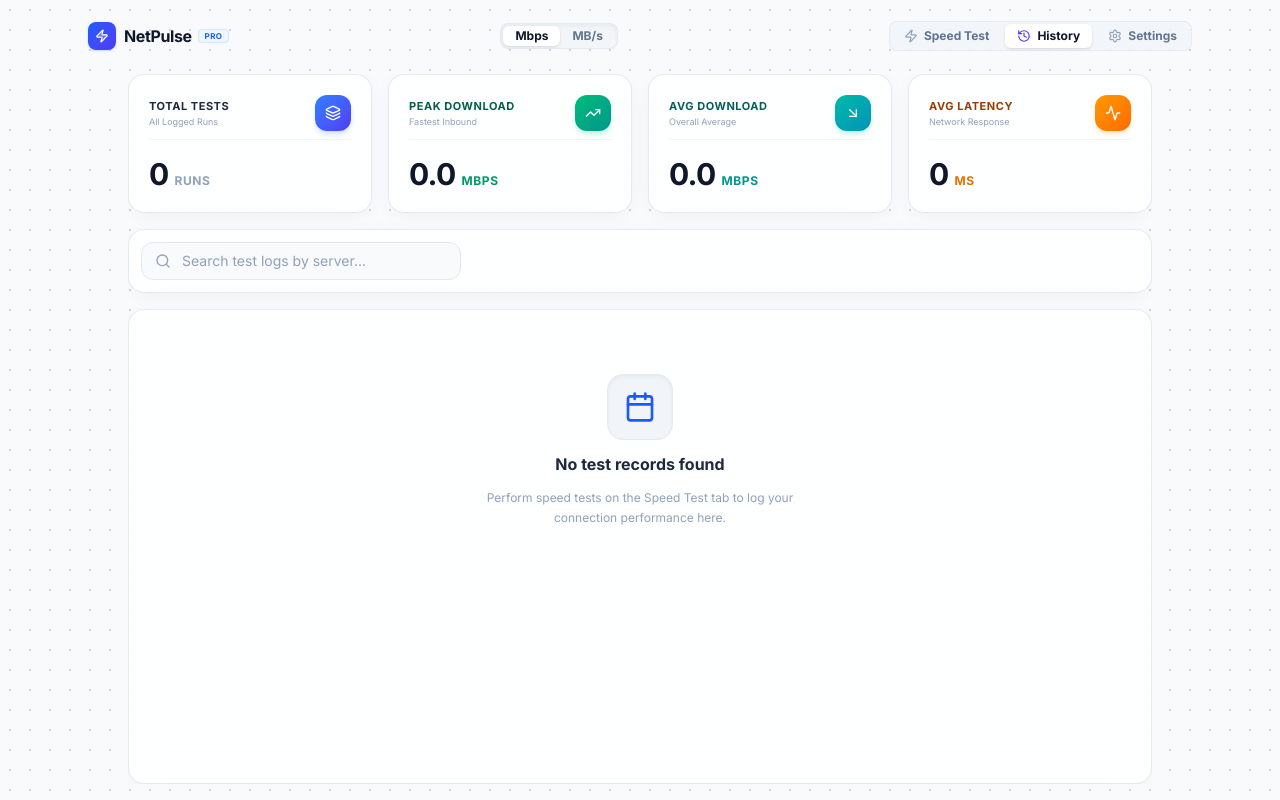
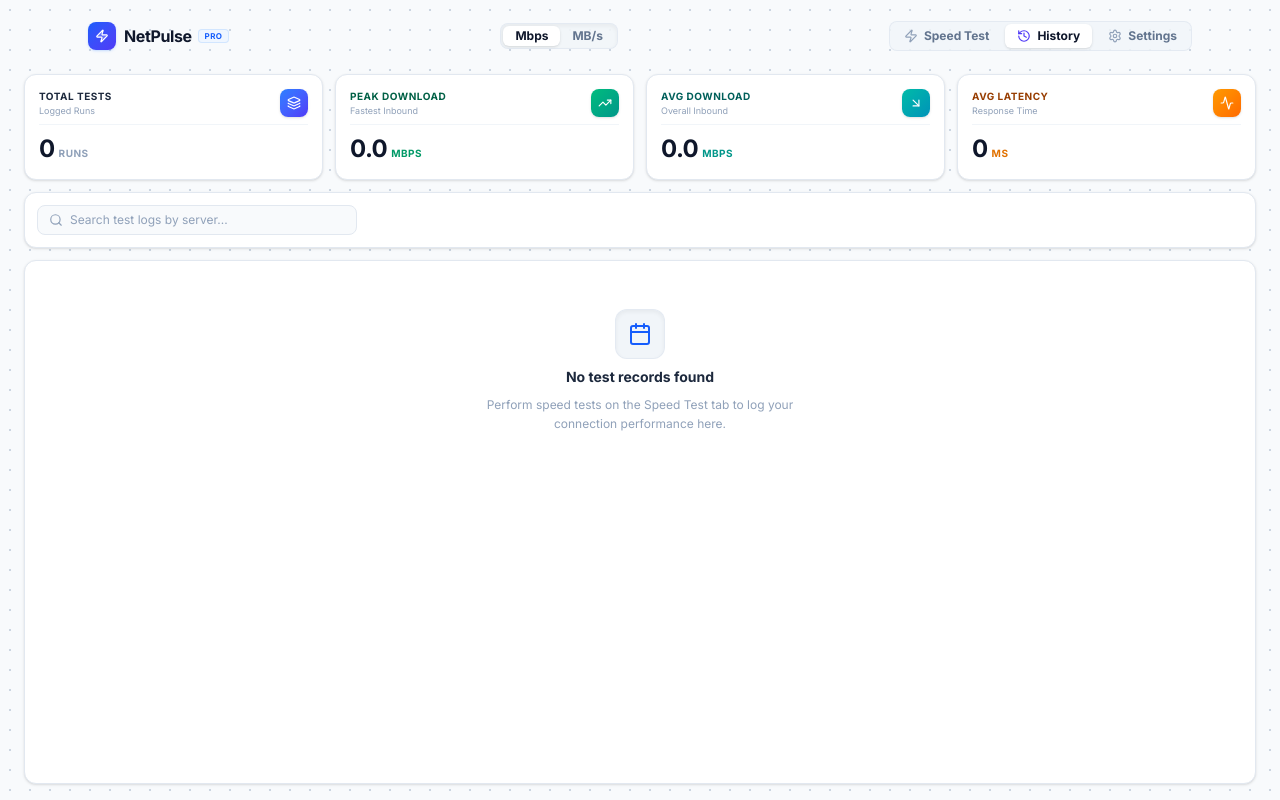
Before and after one commit to Suvesh108/NetPulse, a React (Vite) app: page / in a window 1280 px wide. Both pictures are taken after a click on the button "History". Built offline with nearby package versions, Linux system fonts and the light colour scheme.

Commit message:
fix: lock history table header in place with sticky header and enable smooth internal row scrolling

```diff
--- a/src/components/HistoryList.tsx
+++ b/src/components/HistoryList.tsx
@@ -53,122 +53,122 @@ export default function HistoryList({ results, onDeleteResult, onClearAll, unit
   });
 
   return (
-    <div className="w-full max-w-5xl mx-auto flex flex-col gap-4 flex-1 min-h-0 overflow-hidden h-full select-none" id="history-section">
+    <div className="w-full max-w-7xl 2xl:max-w-[1500px] mx-auto flex flex-col gap-3 flex-1 min-h-0 h-full select-none animate-fade-in" id="history-section">
 
-      {/* MODERN ANALYTICS 4-BENTO CARDS */}
-      <div className="grid grid-cols-2 md:grid-cols-4 gap-3 sm:gap-4 animate-fade-in">
+      {/* 1. MODERN ANALYTICS 4-BENTO CARDS (Compact) */}
+      <div className="grid grid-cols-2 md:grid-cols-4 gap-2.5 sm:gap-3 shrink-0">
 
         {/* CARD 1: Total Runs (Blue / Slate) */}
-        <div className="modern-glass-card rounded-2xl p-4 sm:p-5 flex flex-col justify-between relative overflow-hidden border border-slate-200/90 shadow-sm hover:shadow-md transition-all duration-200">
-          <div className="flex items-center justify-between pb-2 border-b border-slate-100">
+        <div className="bg-white rounded-xl p-3 sm:p-3.5 flex flex-col justify-between relative overflow-hidden border border-slate-200 shadow-sm">
+          <div className="flex items-center justify-between pb-1.5 border-b border-slate-100">
             <div className="flex flex-col">
-              <span className="text-[10px] sm:text-[11px] font-extrabold text-slate-800 uppercase tracking-wider">Total Tests</span>
-              <span className="text-[9px] text-slate-400 font-medium">All Logged Runs</span>
+              <span className="text-[10px] font-extrabold text-slate-800 uppercase tracking-wider">Total Tests</span>
+              <span className="text-[9px] text-slate-400 font-medium">Logged Runs</span>
             </div>
-            <div className="w-8 h-8 sm:w-9 sm:h-9 rounded-xl bg-gradient-to-br from-blue-500 to-indigo-600 text-white flex items-center justify-center shadow-md shadow-blue-500/20 shrink-0">
-              <Layers className="w-4 h-4" />
+            <div className="w-7 h-7 rounded-lg bg-gradient-to-br from-blue-500 to-indigo-600 text-white flex items-center justify-center shadow-sm shrink-0">
+              <Layers className="w-3.5 h-3.5" />
             </div>
           </div>
 
-          <div className="flex items-baseline gap-1.5 mt-3 pt-1">
-            <span className="font-sans text-2xl sm:text-3xl font-black text-slate-900 tracking-tight">{totalTests}</span>
-            <span className="text-xs text-slate-400 font-bold uppercase tracking-wider">Runs</span>
+          <div className="flex items-baseline gap-1 mt-2">
+            <span className="font-sans text-2xl font-black text-slate-900 tracking-tight">{totalTests}</span>
+            <span className="text-[10px] text-slate-400 font-bold uppercase tracking-wider">Runs</span>
           </div>
         </div>
 
         {/* CARD 2: Peak Download (Emerald) */}
-        <div className="modern-glass-card rounded-2xl p-4 sm:p-5 flex flex-col justify-between relative overflow-hidden border border-slate-200/90 shadow-sm hover:shadow-md transition-all duration-200">
-          <div className="flex items-center justify-between pb-2 border-b border-slate-100">
+        <div className="bg-white rounded-xl p-3 sm:p-3.5 flex flex-col justify-between relative overflow-hidden border border-slate-200 shadow-sm">
+          <div className="flex items-center justify-between pb-1.5 border-b border-slate-100">
             <div className="flex flex-col">
-              <span className="text-[10px] sm:text-[11px] font-extrabold text-emerald-800 uppercase tracking-wider">Peak Download</span>
+              <span className="text-[10px] font-extrabold text-emerald-800 uppercase tracking-wider">Peak Download</span>
               <span className="text-[9px] text-slate-400 font-medium">Fastest Inbound</span>
             </div>
-            <div className="w-8 h-8 sm:w-9 sm:h-9 rounded-xl bg-gradient-to-br from-emerald-500 to-teal-600 text-white flex items-center justify-center shadow-md shadow-emerald-500/20 shrink-0">
-              <TrendingUp className="w-4 h-4" />
+            <div className="w-7 h-7 rounded-lg bg-gradient-to-br from-emerald-500 to-teal-600 text-white flex items-center justify-center shadow-sm shrink-0">
+              <TrendingUp className="w-3.5 h-3.5" />
             </div>
           </div>
 
-          <div className="flex items-baseline gap-1.5 mt-3 pt-1">
-            <span className="font-sans text-2xl sm:text-3xl font-black text-slate-900 tracking-tight">{bestDownload}</span>
-            <span className="text-xs text-emerald-600 font-bold uppercase tracking-wider">{unit}</span>
+          <div className="flex items-baseline gap-1 mt-2">
+            <span className="font-sans text-2xl font-black text-slate-900 tracking-tight">{bestDownload}</span>
+            <span className="text-[10px] text-emerald-600 font-bold uppercase tracking-wider">{unit}</span>
           </div>
         </div>
 
         {/* CARD 3: Avg Download (Teal / Cyan) */}
-        <div className="modern-glass-card rounded-2xl p-4 sm:p-5 flex flex-col justify-between relative overflow-hidden border border-slate-200/90 shadow-sm hover:shadow-md transition-all duration-200">
-          <div className="flex items-center justify-between pb-2 border-b border-slate-100">
+        <div className="bg-white rounded-xl p-3 sm:p-3.5 flex flex-col justify-between relative overflow-hidden border border-slate-200 shadow-sm">
+          <div className="flex items-center justify-between pb-1.5 border-b border-slate-100">
             <div className="flex flex-col">
-              <span className="text-[10px] sm:text-[11px] font-extrabold text-teal-800 uppercase tracking-wider">Avg Download</span>
-              <span className="text-[9px] text-slate-400 font-medium">Overall Average</span>
+              <span className="text-[10px] font-extrabold text-teal-800 uppercase tracking-wider">Avg Download</span>
+              <span className="text-[9px] text-slate-400 font-medium">Overall Inbound</span>
             </div>
-            <div className="w-8 h-8 sm:w-9 sm:h-9 rounded-xl bg-gradient-to-br from-teal-500 to-cyan-600 text-white flex items-center justify-center shadow-md shadow-teal-500/20 shrink-0">
-              <ArrowDownRight className="w-4 h-4" />
+            <div className="w-7 h-7 rounded-lg bg-gradient-to-br from-teal-500 to-cyan-600 text-white flex items-center justify-center shadow-sm shrink-0">
+              <ArrowDownRight className="w-3.5 h-3.5" />
             </div>
           </div>
 
-          <div className="flex items-baseline gap-1.5 mt-3 pt-1">
-            <span className="font-sans text-2xl sm:text-3xl font-black text-slate-900 tracking-tight">{avgDownload}</span>
-            <span className="text-xs text-teal-600 font-bold uppercase tracking-wider">{unit}</span>
+          <div className="flex items-baseline gap-1 mt-2">
+            <span className="font-sans text-2xl font-black text-slate-900 tracking-tight">{avgDownload}</span>
+            <span className="text-[10px] text-teal-600 font-bold uppercase tracking-wider">{unit}</span>
           </div>
         </div>
 
         {/* CARD 4: Avg Latency (Amber) */}
-        <div className="modern-glass-card rounded-2xl p-4 sm:p-5 flex flex-col justify-between relative overflow-hidden border border-slate-200/90 shadow-sm hover:shadow-md transition-all duration-200">
-          <div className="flex items-center justify-between pb-2 border-b border-slate-100">
+        <div className="bg-white rounded-xl p-3 sm:p-3.5 flex flex-col justify-between relative overflow-hidden border border-slate-200 shadow-sm">
+          <div className="flex items-center justify-between pb-1.5 border-b border-slate-100">
             <div className="flex flex-col">
-              <span className="text-[10px] sm:text-[11px] font-extrabold text-amber-800 uppercase tracking-wider">Avg Latency</span>
-              <span className="text-[9px] text-slate-400 font-medium">Network Response</span>
+              <span className="text-[10px] font-extrabold text-amber-800 uppercase tracking-wider">Avg Latency</span>
+              <span className="text-[9px] text-slate-400 font-medium">Response Time</span>
             </div>
-            <div className="w-8 h-8 sm:w-9 sm:h-9 rounded-xl bg-gradient-to-br from-amber-500 to-orange-500 text-white flex items-center justify-center shadow-md shadow-amber-500/20 shrink-0">
-              <Activity className="w-4 h-4" />
+            <div className="w-7 h-7 rounded-lg bg-gradient-to-br from-amber-500 to-orange-500 text-white flex items-center justify-center shadow-sm shrink-0">
+              <Activity className="w-3.5 h-3.5" />
             </div>
           </div>
 
-          <div className="flex items-baseline gap-1.5 mt-3 pt-1">
-            <span className="font-sans text-2xl sm:text-3xl font-black text-slate-900 tracking-tight">{avgPing}</span>
-            <span className="text-xs text-amber-600 font-bold uppercase tracking-wider">ms</span>
+          <div className="flex items-baseline gap-1 mt-2">
+            <span className="font-sans text-2xl font-black text-slate-900 tracking-tight">{avgPing}</span>
+            <span className="text-[10px] text-amber-600 font-bold uppercase tracking-wider">ms</span>
           </div>
         </div>
       </div>
 
-      {/* SEARCH & CONTROL TOOLBAR */}
-      <div className="flex flex-col md:flex-row gap-3 items-center justify-between modern-glass-card p-3 rounded-2xl border border-slate-200/90 shadow-sm">
-        <div className="relative w-full md:w-80">
-          <Search className="w-4 h-4 text-slate-400 absolute left-3.5 top-1/2 -translate-y-1/2" />
+      {/* 2. SEARCH & CONTROL TOOLBAR */}
+      <div className="flex flex-col sm:flex-row gap-2.5 items-center justify-between bg-white p-2.5 sm:p-3 rounded-xl border border-slate-200 shadow-sm shrink-0">
+        <div className="relative w-full sm:w-80">
+          <Search className="w-3.5 h-3.5 text-slate-400 absolute left-3 top-1/2 -translate-y-1/2" />
           <input
             id="history-search-input"
             type="text"
             placeholder="Search test logs by server..."
             value={searchTerm}
             onChange={(e) => setSearchTerm(e.target.value)}
-            className="w-full bg-slate-50 text-xs sm:text-sm text-slate-900 placeholder:text-slate-400 border border-slate-200 rounded-xl pl-10 pr-4 py-2 outline-none focus:border-blue-500 focus:ring-2 focus:ring-blue-500/10 transition-all font-sans"
+            className="w-full bg-slate-50 text-xs text-slate-900 placeholder:text-slate-400 border border-slate-200 rounded-lg pl-8 pr-3 py-1.5 outline-none focus:border-blue-500 focus:ring-1 focus:ring-blue-500/20 transition-all font-sans"
           />
         </div>
 
         {totalTests > 0 && (
-          <div className="flex items-center gap-2.5 w-full md:w-auto justify-end">
+          <div className="flex items-center gap-2 w-full sm:w-auto justify-end">
             <button
               id="export-csv-btn"
               onClick={handleExportData}
-              className="flex items-center gap-1.5 bg-white hover:bg-slate-50 text-slate-800 text-xs font-bold px-3.5 py-2 rounded-xl border border-slate-200 transition-all cursor-pointer shadow-sm active:scale-95"
+              className="flex items-center gap-1.5 bg-white hover:bg-slate-50 text-slate-800 text-xs font-bold px-3 py-1.5 rounded-lg border border-slate-200 transition-all cursor-pointer shadow-sm active:scale-95"
             >
               <Download className="w-3.5 h-3.5 text-blue-600" />
-              <span>Export Report</span>
+              <span>Export</span>
             </button>
 
             {!showConfirmClear ? (
               <button
                 id="clear-all-trigger"
                 onClick={() => setShowConfirmClear(true)}
-                className="flex items-center gap-1.5 bg-rose-50 hover:bg-rose-100 text-rose-600 text-xs font-bold px-3.5 py-2 rounded-xl border border-rose-200/80 transition-all cursor-pointer active:scale-95"
+                className="flex items-center gap-1.5 bg-rose-50 hover:bg-rose-100 text-rose-600 text-xs font-bold px-3 py-1.5 rounded-lg border border-rose-200/80 transition-all cursor-pointer active:scale-95"
               >
                 <Trash2 className="w-3.5 h-3.5" />
                 <span>Clear All</span>
               </button>
             ) : (
-              <div className="flex items-center gap-2 animate-fade-in bg-white border border-rose-200 p-1 rounded-xl shadow-sm">
-                <span className="text-[11px] text-rose-600 font-semibold px-2 flex items-center gap-1">
-                  <AlertTriangle className="w-3.5 h-3.5 shrink-0 text-rose-600" /> Confirm?
+              <div className="flex items-center gap-1.5 animate-fade-in bg-white border border-rose-200 p-0.5 rounded-lg shadow-sm">
+                <span className="text-[10px] text-rose-600 font-semibold px-1.5 flex items-center gap-1">
+                  <AlertTriangle className="w-3 h-3 shrink-0 text-rose-600" /> Clear?
                 </span>
                 <button
                   id="confirm-clear-btn"
@@ -176,15 +176,15 @@ export default function HistoryList({ results, onDeleteResult, onClearAll, unit
                     onClearAll();
                     setShowConfirmClear(false);
                   }}
-                  className="bg-rose-600 hover:bg-rose-700 text-white text-[11px] font-bold px-2.5 py-1.5 rounded-lg cursor-pointer"
+                  className="bg-rose-600 hover:bg-rose-700 text-white text-[10px] font-bold px-2 py-1 rounded cursor-pointer"
                 >
                   Yes
                 </button>
                 <button
                   onClick={() => setShowConfirmClear(false)}
-                  className="bg-slate-100 hover:bg-slate-200 text-slate-700 text-[11px] font-bold px-2.5 py-1.5 rounded-lg cursor-pointer"
+                  className="bg-slate-100 hover:bg-slate-200 text-slate-700 text-[10px] font-bold px-2 py-1 rounded cursor-pointer"
                 >
-                  Cancel
+                  No
                 </button>
               </div>
             )}
@@ -192,14 +192,14 @@ export default function HistoryList({ results, onDeleteResult, onClearAll, unit
         )}
       </div>
 
-      {/* MODERN DATA TABLE & MOBILE CARD STACK */}
-      <div className="modern-glass-card rounded-2xl overflow-hidden shadow-sm flex-1 min-h-0 flex flex-col border border-slate-200/90" id="history-list-container">
+      {/* 3. SCROLLABLE DATA TABLE WITH FROZEN STICKY HEADER */}
+      <div className="bg-white rounded-xl shadow-sm flex-1 min-h-0 flex flex-col border border-slate-200 overflow-hidden" id="history-list-container">
         {filteredResults.length === 0 ? (
-          <div className="px-6 py-16 flex flex-col items-center justify-center text-center gap-3 text-slate-400">
-            <div className="p-4 bg-slate-100 rounded-2xl border border-slate-200/80 text-blue-600 shadow-inner">
-              <Calendar className="w-8 h-8" />
+          <div className="px-6 py-12 flex flex-col items-center justify-center text-center gap-2 text-slate-400">
+            <div className="p-3 bg-slate-100 rounded-xl border border-slate-200/80 text-blue-600 shadow-inner">
+              <Calendar className="w-6 h-6" />
             </div>
-            <h3 className="font-sans font-bold text-base text-slate-800">No test records found</h3>
+            <h3 className="font-sans font-bold text-sm text-slate-800">No test records found</h3>
             <p className="font-sans text-xs max-w-xs text-slate-400 leading-relaxed">
               {searchTerm
                 ? 'No logs matched your search. Clear your search term to view all results.'
@@ -208,17 +208,17 @@ export default function HistoryList({ results, onDeleteResult, onClearAll, unit
             </p>
           </div>
         ) : (
-          <div className="overflow-x-auto overflow-y-auto flex-1 min-h-0">
+          <div className="overflow-x-auto overflow-y-auto flex-1 min-h-0 max-h-[calc(100vh-270px)]">
             {/* Desktop Table View */}
             <table className="w-full text-left font-sans border-collapse hidden md:table">
-              <thead className="sticky top-0 z-10 bg-slate-50/90 backdrop-blur-md">
-                <tr className="border-b border-slate-200 text-[10px] tracking-wider text-slate-500 uppercase font-extrabold">
-                  <th className="px-6 py-3.5">Timestamp</th>
-                  <th className="px-6 py-3.5">Server Node</th>
-                  <th className="px-6 py-3.5 text-right">Download</th>
-                  <th className="px-6 py-3.5 text-right">Upload</th>
-                  <th className="px-6 py-3.5 text-right">Ping / Jitter</th>
-                  <th className="px-4 py-3.5 text-center">Action</th>
+              <thead className="sticky top-0 z-20 bg-slate-100 border-b border-slate-200 shadow-xs">
+                <tr className="text-[10px] tracking-wider text-slate-600 uppercase font-black">
+                  <th className="px-5 py-2.5 bg-slate-100">Timestamp</th>
+                  <th className="px-5 py-2.5 bg-slate-100">Server Node</th>
+                  <th className="px-5 py-2.5 bg-slate-100 text-right">Download</th>
+                  <th className="px-5 py-2.5 bg-slate-100 text-right">Upload</th>
+                  <th className="px-5 py-2.5 bg-slate-100 text-right">Ping / Jitter</th>
+                  <th className="px-4 py-2.5 bg-slate-100 text-center">Action</th>
                 </tr>
               </thead>
               <tbody className="divide-y divide-slate-100">
@@ -227,9 +227,9 @@ export default function HistoryList({ results, onDeleteResult, onClearAll, unit
                   const localFullDate = new Date(result.timestamp).toLocaleDateString([], { month: 'short', day: 'numeric' });
 
                   return (
-                    <tr key={result.id} className="hover:bg-blue-50/30 transition-colors group">
+                    <tr key={result.id} className="hover:bg-slate-50/80 transition-colors group">
                       {/* Timestamp */}
-                      <td className="px-6 py-3.5">
+                      <td className="px-5 py-2.5">
                         <div className="flex flex-col">
                           <span className="text-slate-900 font-bold text-xs">{localDateStr}</span>
                           <span className="text-[10px] text-slate-400 font-medium">{localFullDate}</span>
@@ -237,17 +237,17 @@ export default function HistoryList({ results, onDeleteResult, onClearAll, unit
                       </td>
 
                       {/* Server Node */}
-                      <td className="px-6 py-3.5">
+                      <td className="px-5 py-2.5">
                         <div className="flex items-center gap-2">
-                          <div className="w-6 h-6 rounded-lg bg-blue-50 text-blue-600 flex items-center justify-center shrink-0">
+                          <div className="w-6 h-6 rounded-md bg-blue-50 text-blue-600 flex items-center justify-center shrink-0">
                             <Zap className="w-3 h-3" />
                           </div>
-                          <span className="text-xs text-slate-800 font-bold truncate max-w-[180px]">{result.serverName}</span>
+                          <span className="text-xs text-slate-800 font-bold truncate max-w-[220px]">{result.serverName}</span>
                         </div>
                       </td>
 
                       {/* Download */}
-                      <td className="px-6 py-3.5 text-right">
+                      <td className="px-5 py-2.5 text-right">
                         <div className="flex items-baseline justify-end gap-1">
                           <span className="font-sans font-black text-sm text-emerald-600">{(result.downloadMbps / factor).toFixed(1)}</span>
                           <span className="text-[10px] text-emerald-600 font-bold">{unit}</span>
@@ -255,7 +255,7 @@ export default function HistoryList({ results, onDeleteResult, onClearAll, unit
                       </td>
 
                       {/* Upload */}
-                      <td className="px-6 py-3.5 text-right">
+                      <td className="px-5 py-2.5 text-right">
                         <div className="flex items-baseline justify-end gap-1">
                           <span className="font-sans font-black text-sm text-violet-600">{(result.uploadMbps / factor).toFixed(1)}</span>
                           <span className="text-[10px] text-violet-600 font-bold">{unit}</span>
@@ -263,7 +263,7 @@ export default function HistoryList({ results, onDeleteResult, onClearAll, unit
                       </td>
 
                       {/* Ping & Jitter */}
-                      <td className="px-6 py-3.5 text-right font-mono">
+                      <td className="px-5 py-2.5 text-right font-mono">
                         <div className="flex flex-col text-xs gap-0.5">
                           <span className="font-bold text-amber-700">{result.pingMs} ms</span>
                           <span className="text-indigo-700 text-[10px]">{result.jitterMs} ms jitter</span>
@@ -271,11 +271,11 @@ export default function HistoryList({ results, onDeleteResult, onClearAll, unit
                       </td>
 
                       {/* Delete Action */}
-                      <td className="px-4 py-3.5 text-center">
+                      <td className="px-4 py-2.5 text-center">
                         <button
                           id={`history-delete-${result.id}`}
                           onClick={() => onDeleteResult(result.id)}
-                          className="p-1.5 rounded-lg hover:bg-rose-50 text-slate-400 hover:text-rose-600 transition-colors cursor-pointer"
+                          className="p-1.5 rounded-md hover:bg-rose-50 text-slate-400 hover:text-rose-600 transition-colors cursor-pointer"
                           title="Delete record"
                         >
                           <Trash2 className="w-3.5 h-3.5" />
@@ -294,12 +294,12 @@ export default function HistoryList({ results, onDeleteResult, onClearAll, unit
                 const localFullDate = new Date(result.timestamp).toLocaleDateString([], { month: 'short', day: 'numeric' });
 
                 return (
-                  <div key={result.id} className="p-3.5 flex flex-col gap-3 hover:bg-slate-50/50">
+                  <div key={result.id} className="p-3 flex flex-col gap-2.5 hover:bg-slate-50/50">
 
                     <div className="flex justify-between items-start">
                       <div className="flex items-center gap-2">
-                        <div className="w-7 h-7 rounded-lg bg-blue-50 text-blue-600 flex items-center justify-center shrink-0">
-                          <Zap className="w-3.5 h-3.5" />
+                        <div className="w-6 h-6 rounded-md bg-blue-50 text-blue-600 flex items-center justify-center shrink-0">
+                          <Zap className="w-3 h-3" />
                         </div>
                         <div>
                           <span className="text-slate-900 font-bold text-xs">{localDateStr} • {localFullDate}</span>
@@ -309,14 +309,14 @@ export default function HistoryList({ results, onDeleteResult, onClearAll, unit
 
                       <button
                         onClick={() => onDeleteResult(result.id)}
-                        className="p-1.5 text-slate-400 hover:text-rose-600 bg-slate-100 rounded-lg cursor-pointer"
+                        className="p-1 text-slate-400 hover:text-rose-600 bg-slate-100 rounded-md cursor-pointer"
                         title="Delete record"
                       >
                         <Trash2 className="w-3.5 h-3.5" />
                       </button>
                     </div>
 
-                    <div className="grid grid-cols-3 gap-2 bg-slate-50/80 p-2.5 rounded-xl border border-slate-200/60">
+                    <div className="grid grid-cols-3 gap-2 bg-slate-50/80 p-2 rounded-lg border border-slate-200/60">
                       <div className="flex flex-col">
                         <span className="text-[9px] text-emerald-800 font-bold uppercase">Download</span>
                         <span className="font-sans font-black text-emerald-600 text-xs mt-0.5">
```
